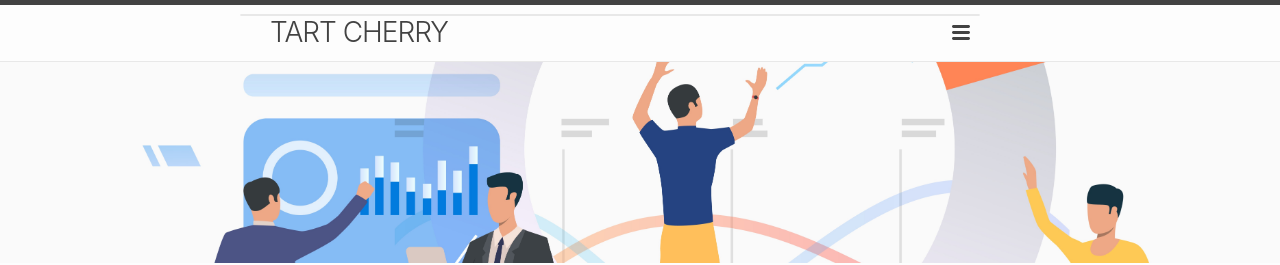
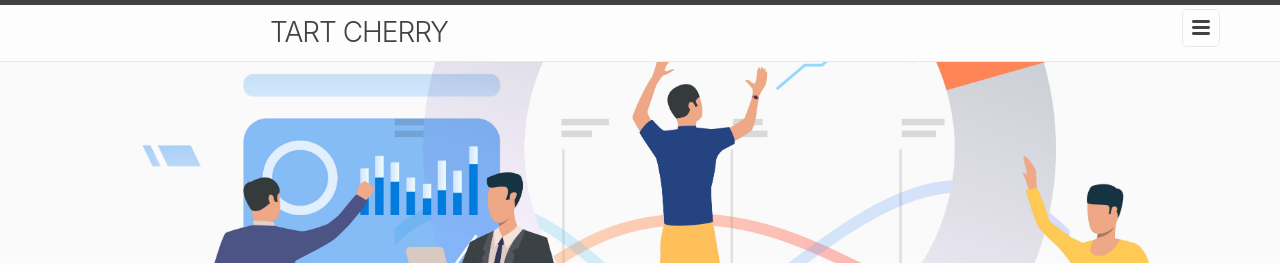
Before and after one commit to ytyimin/tart-cherry, a Jekyll site: the page built from index.markdown, in a window 1280 px wide. Shown: the top 265 px of the page. Built offline with Jekyll 4.4.1, drawn with Linux system fonts in a browser that asks for light colours.

Commit message:
Update _layout.scss

```diff
--- a/_sass/minima/_layout.scss
+++ b/_sass/minima/_layout.scss
@@ -29,9 +29,9 @@
 }
 
 .site-nav {
-  position: relative;
+  position: fixed;
   top: 9px;
-  right: $spacing-unit;
+  right: $spacing-unit*2;
   background-color: $background-color;
   border: 1px solid $grey-color-light;
   border-radius: 5px;
```
